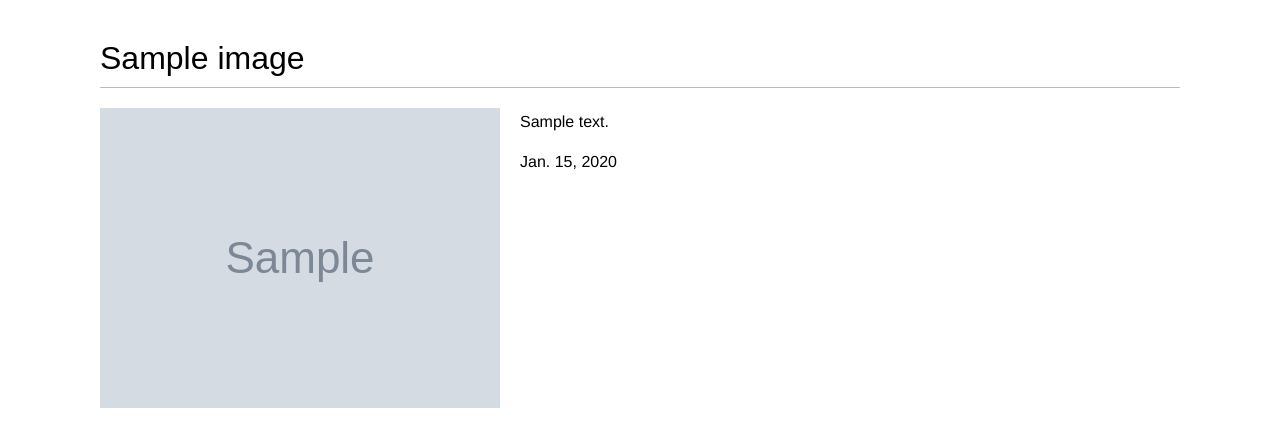
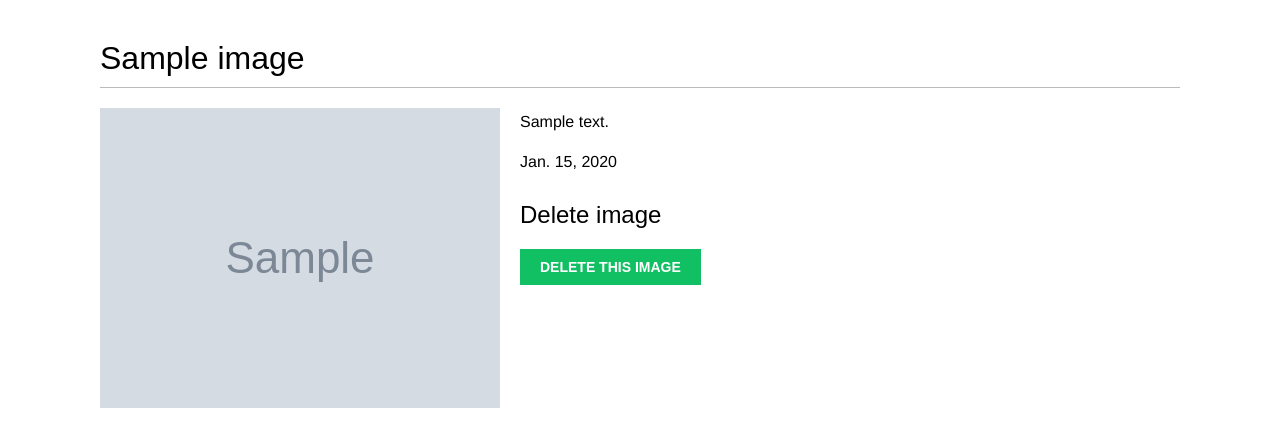
Before and after one commit to Pioner174/social_network, a Django app: a page that uses bookmarks/images/templates/images/image/image.html in a window 1280 px wide. Shown: the part 48-495 px from the top of the page. Run offline with Django 3.2, Linux system fonts and the light colour scheme; a user stored in the database is signed in; tables that the repository leaves empty hold one stand-in row (values such as "Sample post"); grey boxes marked "Sample" are stand-in pictures; some libraries are stand-ins or nearby versions; some web fonts are replaced.

Commit message:
Добавленно удаление фото у хозяина фотографии

```diff
--- a/bookmarks/images/templates/images/image/image.html
+++ b/bookmarks/images/templates/images/image/image.html
@@ -11,5 +11,11 @@
         {{ image.description|linebreaks }}
         {{ image.shooting }}
     </div>
-
+    {% if request.user.id == image.user_id %}
+        <h2>Delete image</h2>
+        <form action="{{ image.slug }}" method="post">
+            {% csrf_token %}
+            <input type="submit" value="Delete this image">
+        </form>
+    {% endif %}
 {% endblock %}
--- a/bookmarks/images/views.py
+++ b/bookmarks/images/views.py
@@ -5,7 +5,7 @@ from .forms import ImageCreateForm, SearchForm
 from django.core.paginator import Paginator, EmptyPage, PageNotAnInteger
 from django.contrib.postgres.search import SearchVector, SearchQuery,\
     SearchRank
-from django.db.models import F
+from django.db.models import F, Q
 from .models import Image
 
 
@@ -33,7 +33,8 @@ def image_create(request):
 
 def image_list(request):
     if request.user.is_authenticated:
-        images = Image.objects.filter(user_id=request.user.id)
+        images = Image.objects.all().filter(
+            Q(user_id=request.user.id) | Q(private=True))
     else:
         images = Image.objects.filter(private=True)
     paginator = Paginator(images, 8)
@@ -50,6 +51,11 @@ def image_list(request):
 
 def image_detail(request, id, slug):
     image = get_object_or_404(Image, id=id, slug=slug)
+    if request.user.id == image.user_id:
+        if request.method == 'POST':
+            image.delete()
+            messages.success(request, 'Image delete successfully')
+            return image_list(request)
     return render(request, 'images/image/image.html',
                   {'section': 'images', 'image': image})
 
```
